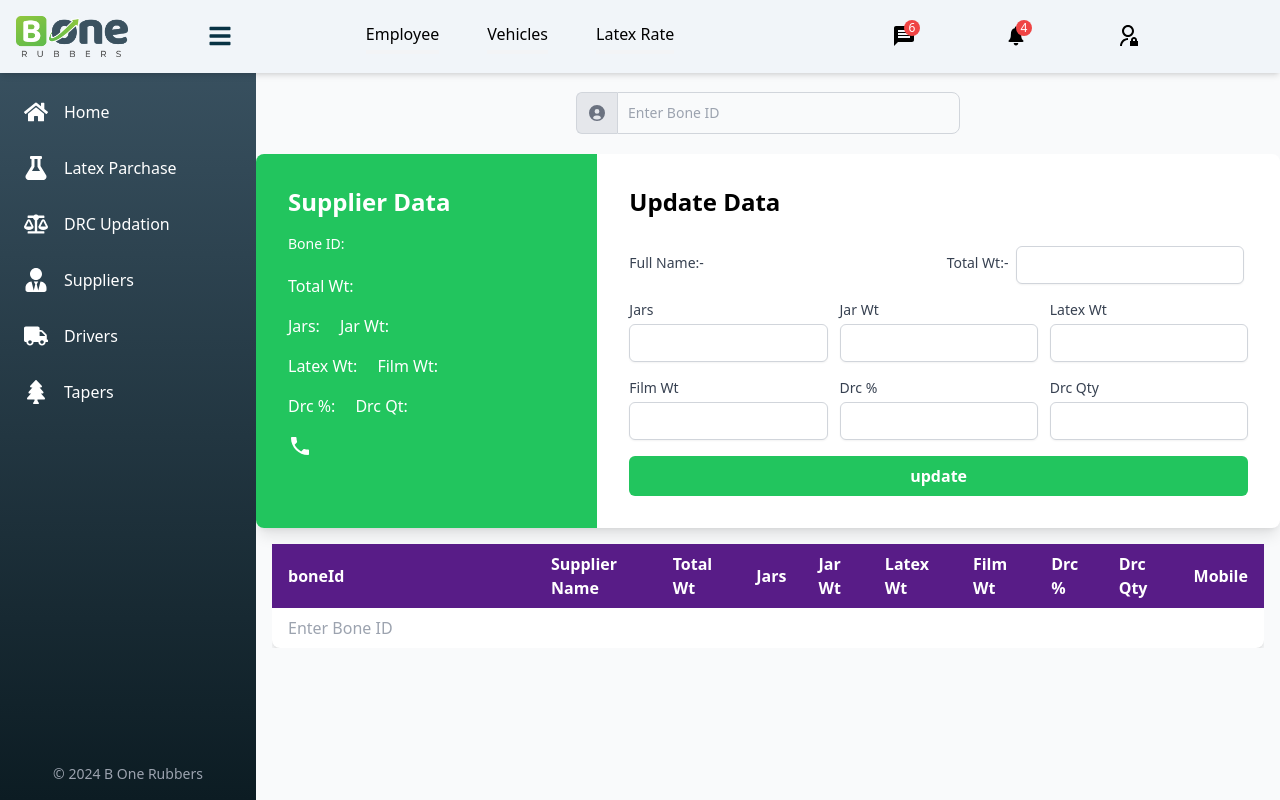
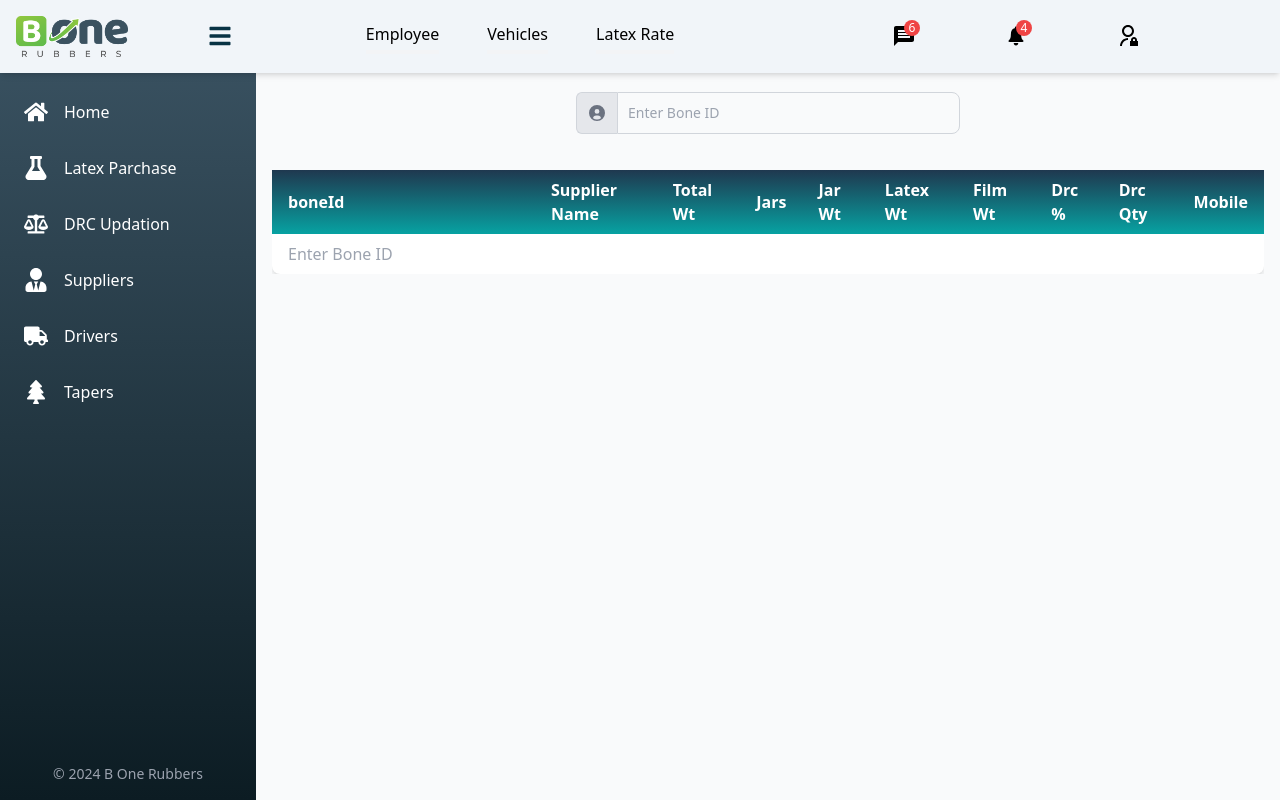
Before and after one commit to bonecompany/Supplier-Management-Client, a React (Vite) app: page /admin/latex-parchase in a window 1280 px wide. Built offline with nearby package versions, Linux system fonts and the light colour scheme.

Commit message:
30/08/24 - 17-20

```diff
--- a/src/components/Latex.components/FormLLatex.jsx
+++ b/src/components/Latex.components/FormLLatex.jsx
@@ -83,7 +83,7 @@ const SupplierData = [
 
 function FormLLatex() {
   const [boneId, setBoneId] = useState('');
-  const [selectedSupplier, setSelectedSupplier] = useState({});
+  const [selectedSupplier, setSelectedSupplier] = useState();
   const [jar,setJar] = useState('')
 
   const handleBoneIdChange = (event) => {
@@ -139,14 +139,14 @@ function FormLLatex() {
       </div>
 
       {selectedSupplier && (
-        <div className="bg-white shadow-lg rounded-lg overflow-hidden flex mx-auto flex-col md:flex-row w-full  max-w-3xl xl:max-w-7xl">
+        <div className=" bg-gradient-to-b from-[#38505f] to-[#0c1c23] shadow-lg rounded-lg overflow-hidden mx-36  flex flex-col md:flex-row w-fit  max-w-3xl xl:max-w-7xl">
                     <button
-            className="absolute top-2 right-2 text-gray-700 font-bold"
+            className="absolute top-2 right-2  font-bold"
             onClick={handleClose}
           >
             &times;
           </button>
-        <div className="bg-green-500 text-white p-8 md:w-1/3 flex flex-col justify-between">
+        <div className=" bg-gradient-to-b from-[#0c1c23] to-[#38505f]  text-white p-8 md:w-1/3 flex flex-col justify-between">
           <div>
             <h2 className="text-2xl font-bold mb-4">Supplier Data</h2>
             <p className="text-sm ">
@@ -179,19 +179,19 @@ function FormLLatex() {
             </div>
           </div>
         </div>
-        <div className="p-8 md:w-2/3">
+        <div className="p-8 md:w-2/3 text-white">
           <h2 className="text-2xl font-bold mb-6">Update Data</h2>
           <form>
             <div className="grid grid-cols-1 md:grid-cols-2 gap-4 mb-4">
               <div className='flex items-center gap-3'>
-                <span className=" text-sm font-medium text-gray-700">
+                <span className=" text-sm font-medium ">
                   Full Name:-
                 </span>
                 <span class="font-semibold text-lg">{selectedSupplier.name}</span>
 
               </div>
-              <div className='flex items-center gap-2'>
-                <label className=" text-sm font-medium text-gray-700">
+              <div className='flex items-center gap-2 '>
+                <label className=" text-sm font-medium ">
                   Total Wt:-
                 </label>
                 <input
@@ -203,7 +203,7 @@ function FormLLatex() {
             </div>
             <div className="mb-4 flex items-center justify-between gap-3">
               <span>
-              <label className="block text-sm font-medium text-gray-700">
+              <label className="block text-sm font-medium ">
                 Jars
               </label>
               <input
@@ -213,7 +213,7 @@ function FormLLatex() {
               />
               </span>
               <span>
-              <label className="block text-sm font-medium text-gray-700">
+              <label className="block text-sm font-medium ">
                 Jar Wt
               </label>
               <input
@@ -223,7 +223,7 @@ function FormLLatex() {
               />
               </span>
               <span>
-              <label className="block text-sm font-medium text-gray-700">
+              <label className="block text-sm font-medium ">
                 Latex Wt
               </label>
               <input
@@ -235,7 +235,7 @@ function FormLLatex() {
             </div>
             <div className="mb-4 flex items-center justify-between gap-3">
             <span>
-              <label className="block text-sm font-medium text-gray-700">
+              <label className="block text-sm font-medium ">
                 Film Wt
               </label>
               <input
@@ -245,7 +245,7 @@ function FormLLatex() {
               />
               </span>
               <span>
-              <label className="block text-sm font-medium text-gray-700">
+              <label className="block text-sm font-medium ">
                 Drc %
               </label>
               <input
@@ -255,7 +255,7 @@ function FormLLatex() {
               />
               </span>
               <span>
-              <label className="block text-sm font-medium text-gray-700">
+              <label className="block text-sm font-medium ">
                 Drc Qty
               </label>
               <input
@@ -266,7 +266,7 @@ function FormLLatex() {
               </span>
             </div>
             {/* <div className='flex items-center gap-2 mb-5'>
-                <label className=" text-sm font-medium text-gray-700">
+                <label className=" text-sm font-medium ">
                   Phone:-
                 </label>
                 <input
@@ -277,7 +277,7 @@ function FormLLatex() {
               </div> */}
             <button
               type="submit"
-              className="w-full bg-green-500 text-white font-bold py-2 px-4 rounded-md hover:bg-green-600 focus:outline-none focus:ring-2 focus:ring-green-500 focus:ring-opacity-50"
+              className="w-full bg-[#38505f]  text-white font-bold py-2 px-4 rounded-md hover:bg-[#1b4151] duration-300 focus:outline-none focus:ring-2 focus:ring-[#0c1c23] focus:ring-opacity-50"
             >
               update
             </button>
--- a/src/components/Latex.components/TableLatex.jsx
+++ b/src/components/Latex.components/TableLatex.jsx
@@ -1,6 +1,4 @@
 import React, { useState } from 'react'
-
-
 
 const users = [
     {
@@ -105,7 +103,7 @@ function TableLatex() {
     <div className="flex justify-center items-center  bg-gradient-to-r p-4">
     <div className="overflow-x-auto w-full max-w-6xl">
       <table className="min-w-full bg-white shadow-md rounded-lg ">
-        <thead className="bg-purple-900 text-white">
+        <thead className=" bg-gradient-to-b from-[#1f384f] to-[#07a2a2] text-white">
           <tr>
             <th className="py-2 px-4 text-left">boneId</th>
             <th className="py-2 px-4 text-left">Supplier Name</th>
--- a/src/pages/admin.pages/Suppliers.jsx
+++ b/src/pages/admin.pages/Suppliers.jsx
@@ -8,7 +8,7 @@ const Suppliers = () => {
     <div className="grid gap-3 p-3 bg-[#F1F5F8]">
       <SupplierNavbar />
       <Cardpages />
-      <TableComponent />
+      {/* <TableComponent /> */}
     </div>
   );
 };
```
